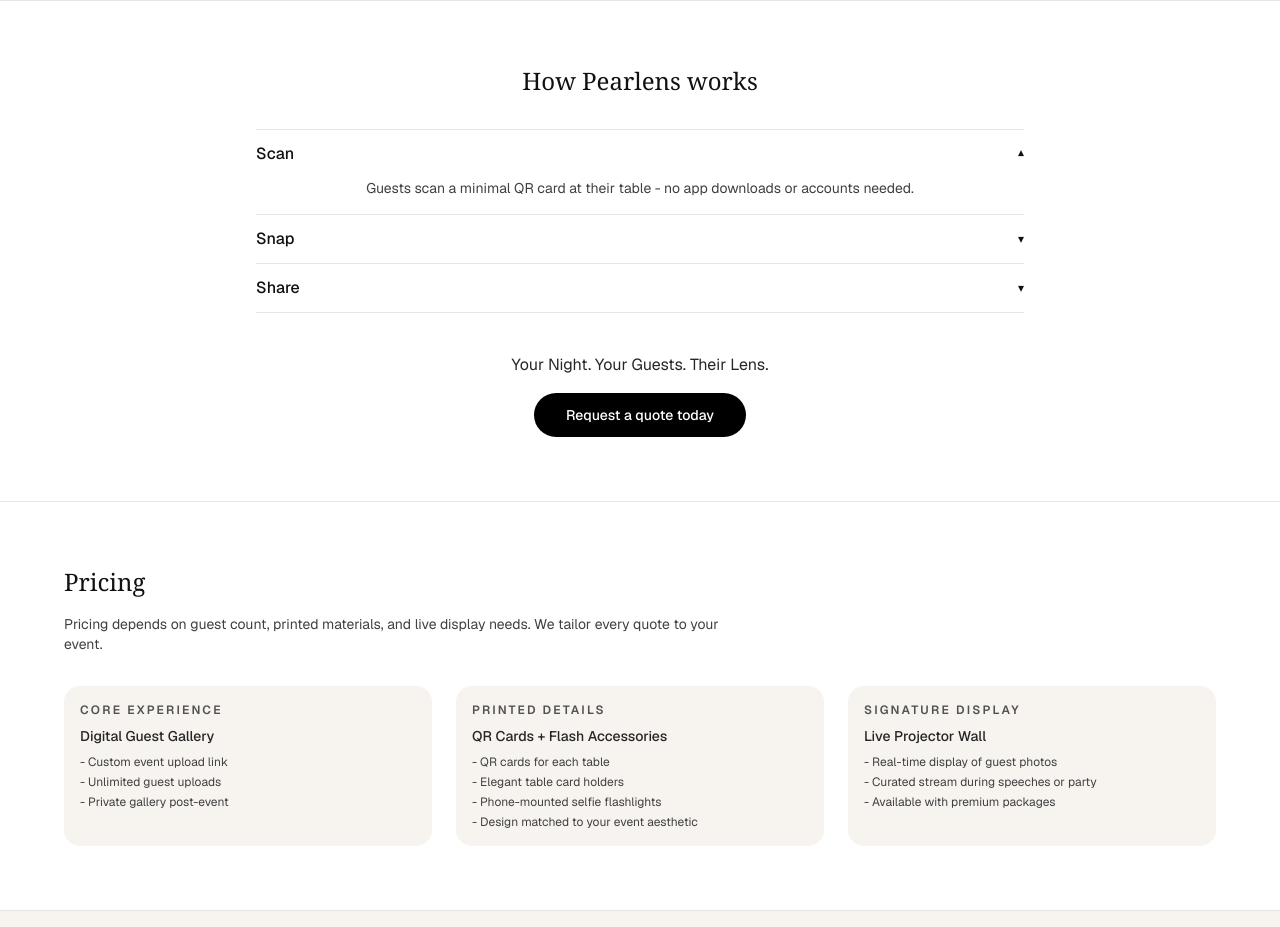
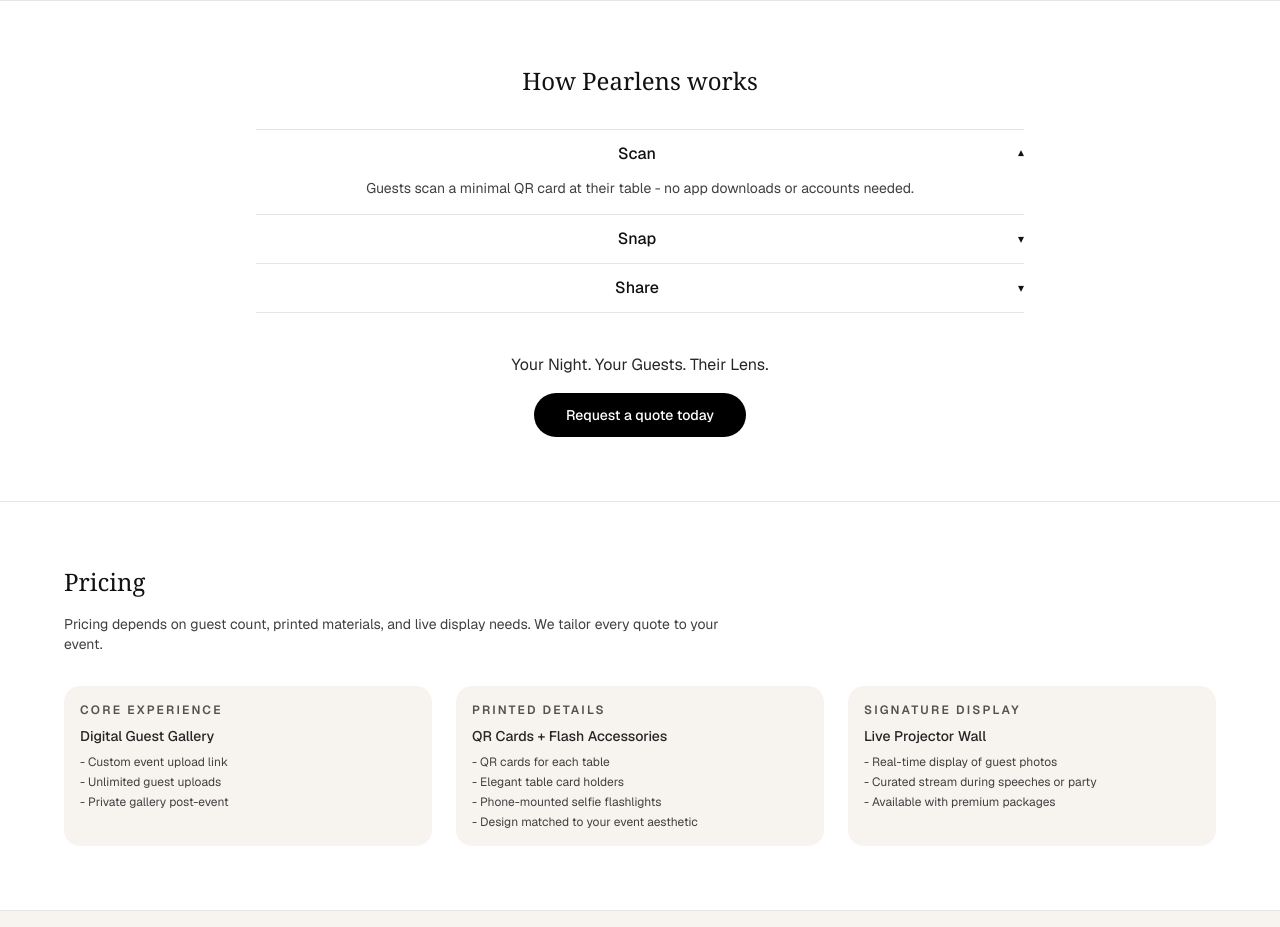
Before and after one commit to larafashah/pearlens, a Next.js app: page / in a window 1280 px wide. Shown: the part 1240-2167 px from the top of the page. Built offline with nearby package versions, Linux system fonts and the light colour scheme.

Commit message:
Center How Pearlens Works labels while keeping caret aligned right

```diff
--- a/app/page.tsx
+++ b/app/page.tsx
@@ -187,9 +187,11 @@
                     onClick={() =>
                       setOpenStep(openStep === step.id ? null : step.id)
                     }
-                    className="flex w-full items-center justify-between py-3 text-left"
+                    className="flex w-full items-center justify-between py-3"
                   >
-                    <span className="font-medium">{step.label}</span>
+                    <span className="flex-1 text-center font-medium">
+                      {step.label}
+                    </span>
                     <span
                       className={`text-xs transition-transform ${
                         openStep === step.id ? "rotate-180" : ""
```
